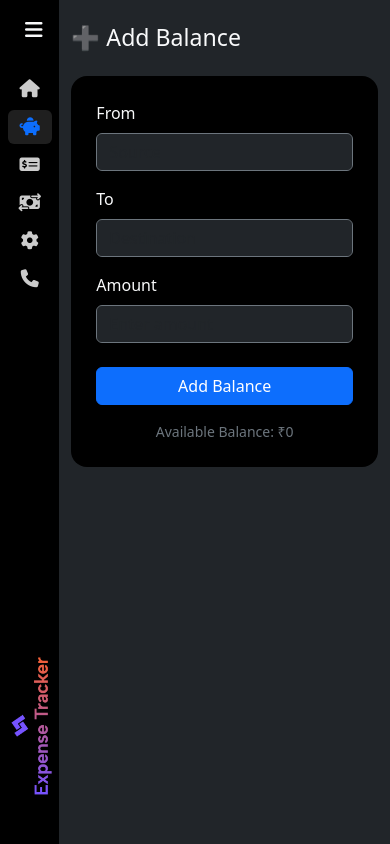
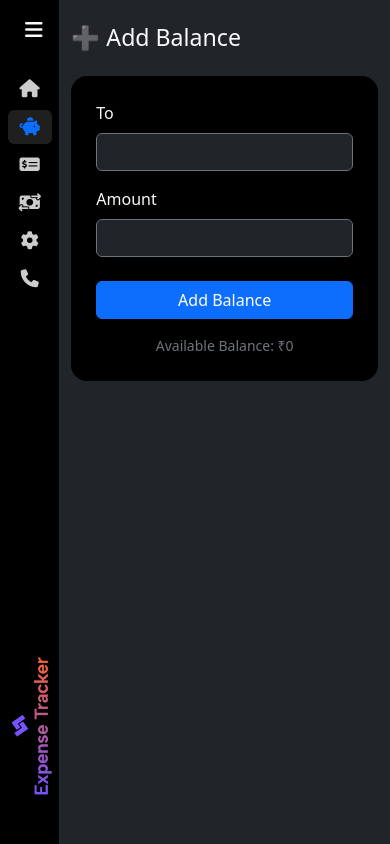
Before and after one commit to kunnal-singhh/ExpenseTracker, a React (Vite) app: page /balance in a window 390 px wide. Built offline with nearby package versions, Linux system fonts and the light colour scheme.

Commit message:
responsiveness

```diff
--- a/src/components/SideMenu.jsx
+++ b/src/components/SideMenu.jsx
@@ -7,7 +7,7 @@ const SideMenu = () => {
     useEffect(() => {
     // Function to check window width
     const handleResize = () => {
-      if (window.innerWidth < 768) {
+      if (window.innerWidth < 840) {
         setCollapsed(true); // Collapse on small screens (mobile/tablet)
       } else {
         setCollapsed(false); // Expand on larger screens
--- a/src/pages/AddBalance.jsx
+++ b/src/pages/AddBalance.jsx
@@ -5,24 +5,22 @@ const AddBalance = () => {
   const { transactions,addTransactions } = useExpense();
 
   const [amount, setAmount] = useState("");
-  const [from, setFrom] = useState("");
   const [to, setTo] = useState("");
 
     const balance = transactions.reduce((acc, t) => acc + t.amount, 0);
   const add = (e) => {
     e.preventDefault();
-    if (!from || !to || !amount) return;
+    if ( !to || !amount) return;
 
     addTransactions({
       id: Date.now(),
-      from,
       to,
       amount: Number(amount),
     date: new Date().toLocaleDateString(),
       time: new Date().toLocaleTimeString(),
     });
 
-    setFrom("");
+
     setTo("");
     setAmount("");
   };
@@ -34,17 +32,6 @@ const AddBalance = () => {
       <div className="card bg-black text-light p-4 rounded-4 col-12 col-md-7 col-lg-5 mx-auto">
         <form onSubmit={add} className="d-flex flex-column gap-3">
 
-          {/* From */}
-          <div>
-            <label className="form-label">From</label>
-            <input
-              type="text"
-              className="form-control bg-dark text-light border-secondary"
-              placeholder="Source"
-              value={from}
-              onChange={(e) => setFrom(e.target.value)}
-            />
-          </div>
 
           {/* To */}
           <div>
--- a/src/pages/AddExpense.jsx
+++ b/src/pages/AddExpense.jsx
@@ -5,7 +5,7 @@ const AddExpense = () => {
   const { transactions, addTransactions } = useExpense();
 
   const [amount, setAmount] = useState("");
-  const [from, setFrom] = useState("");
+
   const [to, setTo] = useState("");
   const [error, setError] = useState("");
 
@@ -15,7 +15,7 @@ const AddExpense = () => {
   const add = (e) => {
     e.preventDefault();
 
-    if (!from || !to || !amount) return;
+    if ( !to || !amount) return;
 
     // ❌ Balance zero
     if (balance <= 0) {
@@ -32,14 +32,14 @@ const AddExpense = () => {
     // ✅ Valid expense
     addTransactions({
       id: Date.now(),
-      from,
+
       to,
       amount: -Number(amount),
       date: new Date().toLocaleDateString(),
       time: new Date().toLocaleTimeString(),
     });
 
-    setFrom("");
+
     setTo("");
     setAmount("");
     setError("");
@@ -59,17 +59,7 @@ const AddExpense = () => {
             </div>
           )}
 
-          {/* From */}
-          <div>
-            <label className="form-label">From</label>
-            <input
-              type="text"
-              className="form-control bg-dark text-light border-secondary"
-              placeholder="Paid from"
-              value={from}
-              onChange={(e) => setFrom(e.target.value)}
-            />
-          </div>
+
 
           {/* To */}
           <div>
```
